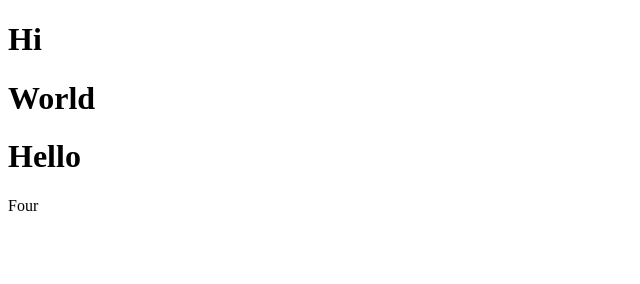
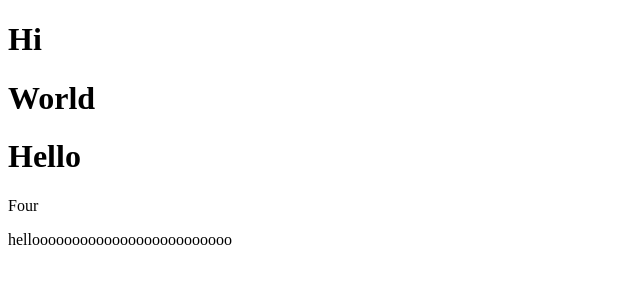
Before and after one commit to dexinho/gitPractice, a plain HTML site: page index.html in a window 1280 px wide. Shown: the whole page, without its empty margins (0-640 px from the left). Drawn offline with Linux system fonts and the light colour scheme.

Commit message:
git konflikt

```diff
--- a/index.html
+++ b/index.html
@@ -10,5 +10,6 @@
     <h1>World</h1>
     <h1>Hello</h1>
     <p>Four</p>
+    <p>hellooooooooooooooooooooooooo</p>
 </body>
 </html>
```
